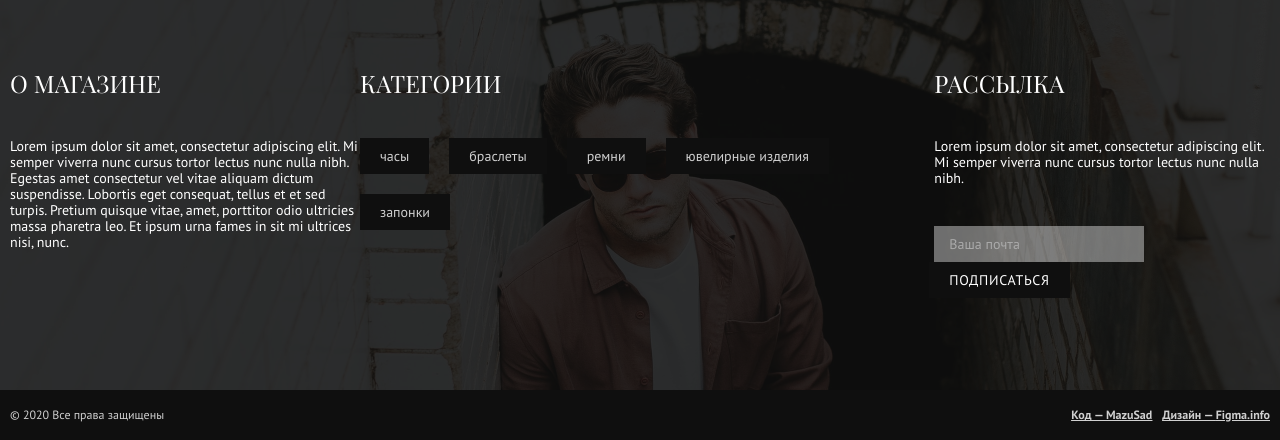
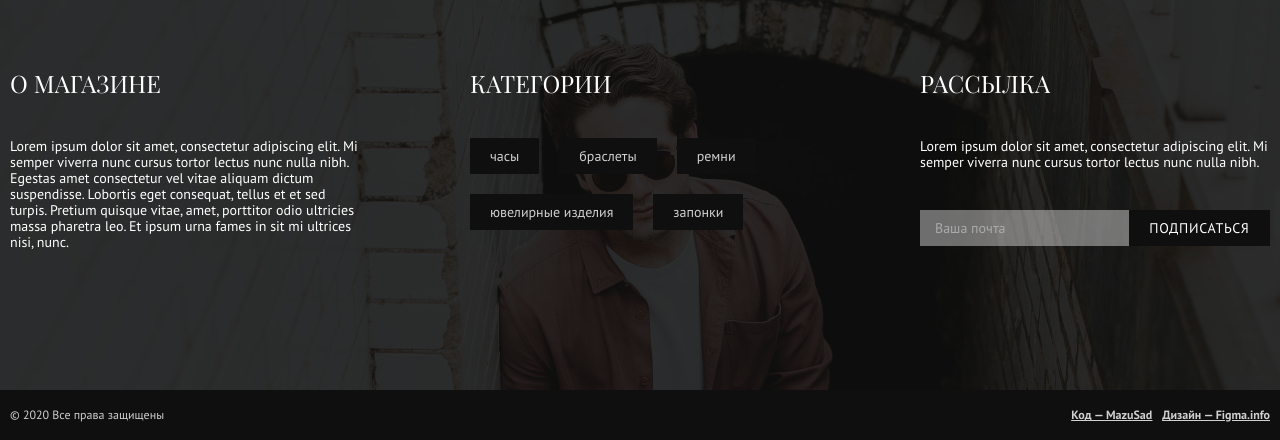
Before and after one commit to Dimmazz/Porten, a plain HTML site: page index.html in a window 1280 px wide. Shown: the part 4209-4649 px from the top of the page. Drawn offline with Linux system fonts and the light colour scheme.

Commit message:
[Edit Styles] Edit width in about__category

```diff
--- a/assets/scss/style.scss
+++ b/assets/scss/style.scss
@@ -750,7 +750,7 @@ $screen-mobile: 320px;
 // .about__desc {}
 
 .about__category {
-  // max-width: 340px;
+  max-width: 340px;
 
   @media (max-width: $screen-mobile) {
     text-align: center;
```
Also changed, not shown: assets/css/style.css, 2 other files.
